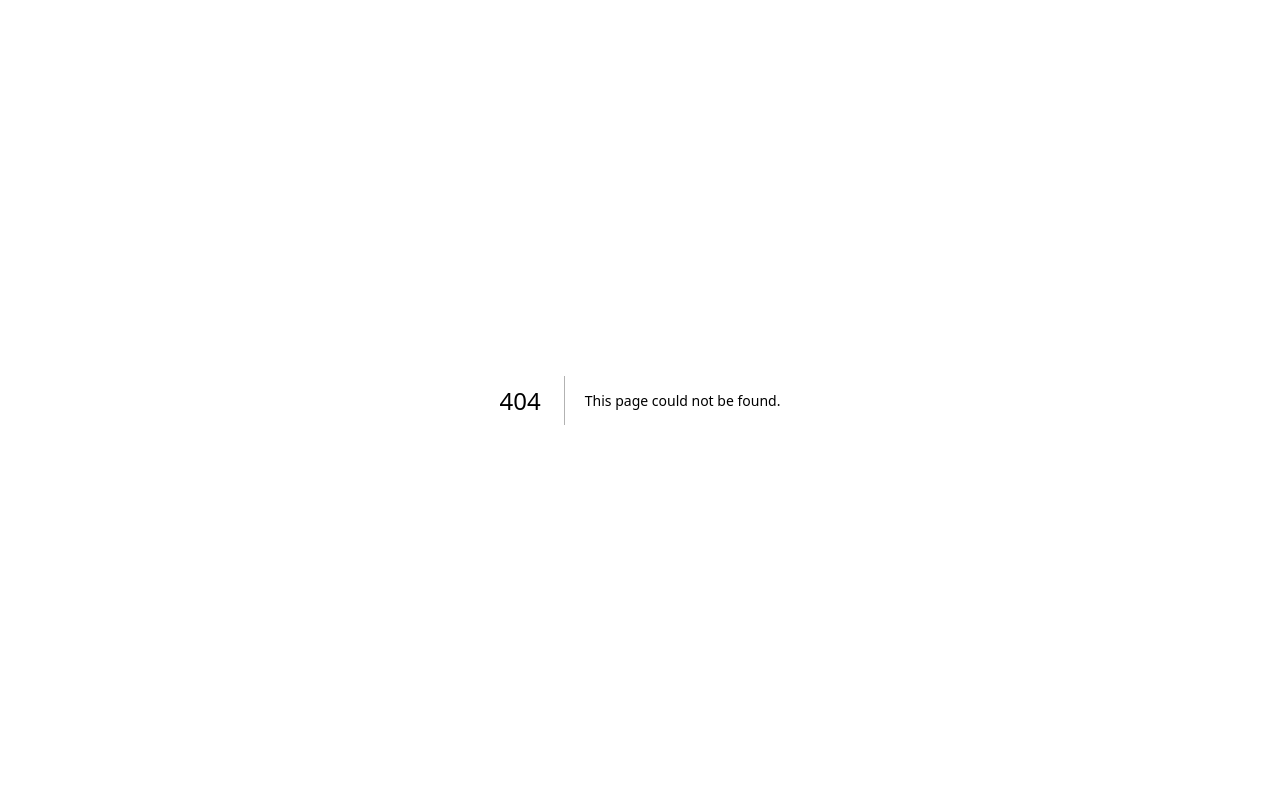
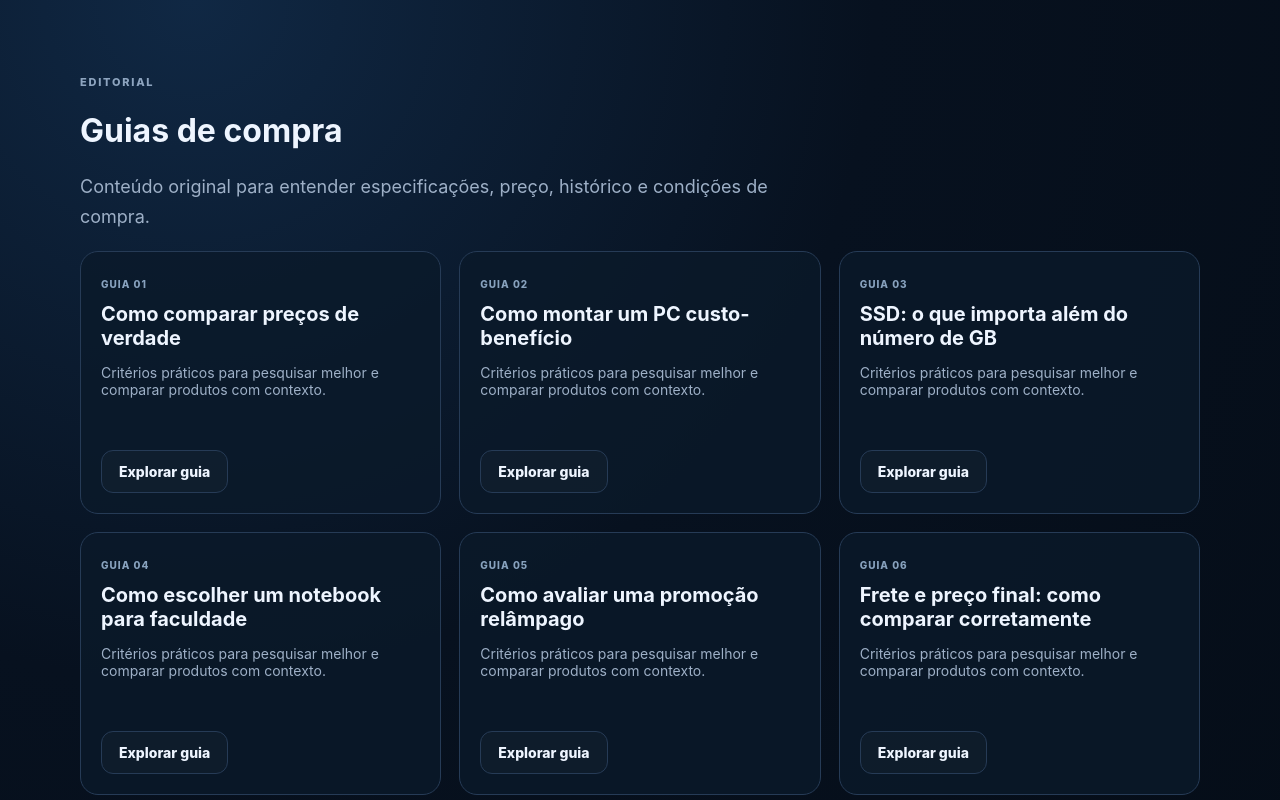
Before and after one commit to Lucas-Belucci-Bellini/PromoRadar, a Next.js app in the folder apps/web/: page /guias in a window 1280 px wide. Before the commit this address had no page. Shown: the top 800 px of the page. Built offline with nearby package versions, Linux system fonts and the light colour scheme.

Commit message:
feat: add public editorial guides

```diff
--- /dev/null
+++ b/apps/web/app/guias/page.tsx
@@ -0,0 +1,2 @@
+const guides=['Como comparar preços de verdade','Como montar um PC custo-benefício','SSD: o que importa além do número de GB','Como escolher um notebook para faculdade','Como avaliar uma promoção relâmpago','Frete e preço final: como comparar corretamente','Garantia e nota fiscal: o que conferir','Como reconhecer uma variação falsa de desconto','Quando esperar para comprar um eletrônico','Checklist antes de fechar uma compra'];
+export default function Guias(){return <main className="section"><div className="container"><span className="eyebrow">EDITORIAL</span><h1>Guias de compra</h1><p className="lead">Conteúdo original para entender especificações, preço, histórico e condições de compra.</p><div className="cards">{guides.map((g,i)=><article className="card" key={g}><span className="tag">GUIA {String(i+1).padStart(2,'0')}</span><h3>{g}</h3><p>Critérios práticos para pesquisar melhor e comparar produtos com contexto.</p><a className="button secondary" href="/guias">Explorar guia</a></article>)}</div></div></main>}
```
